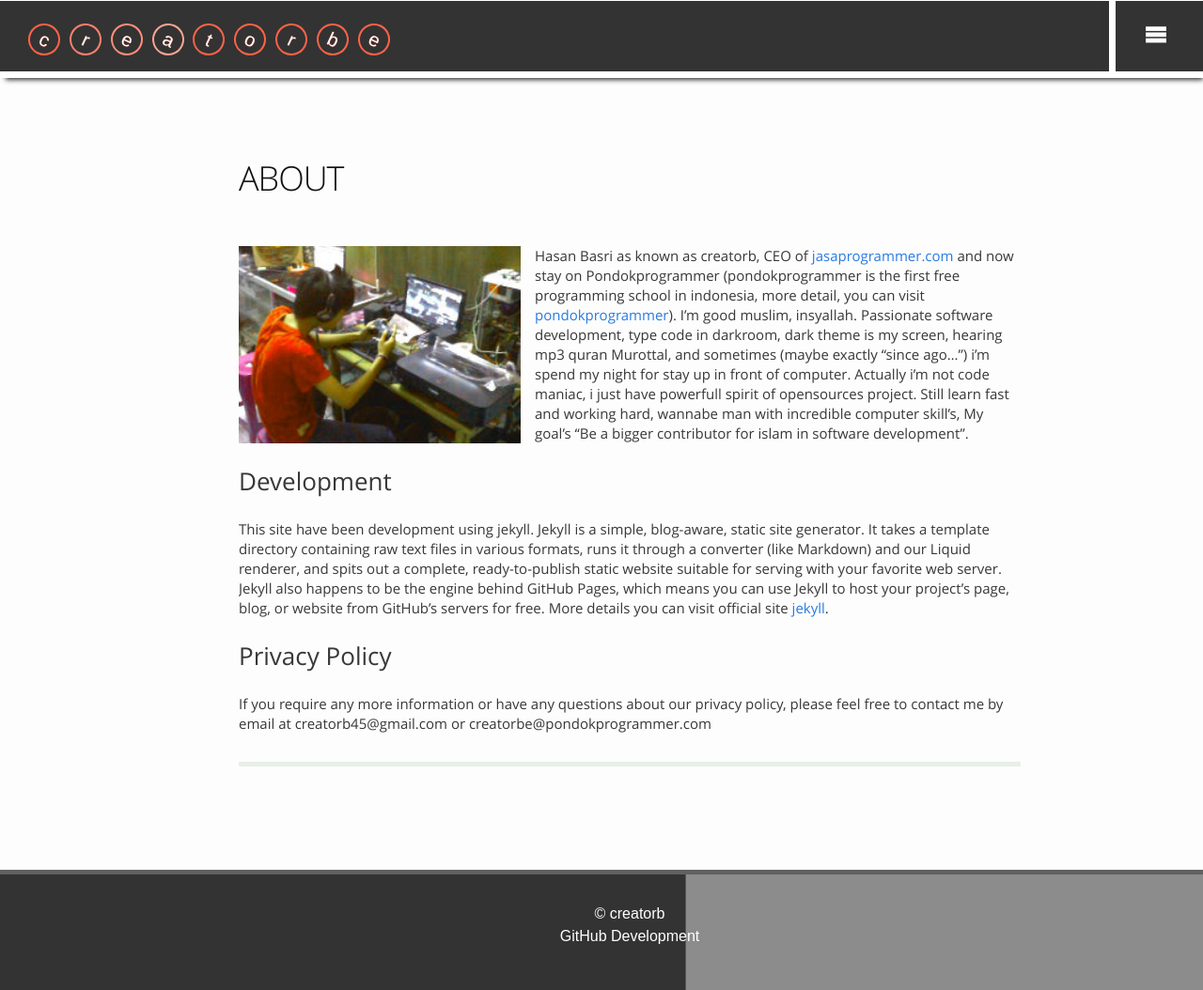
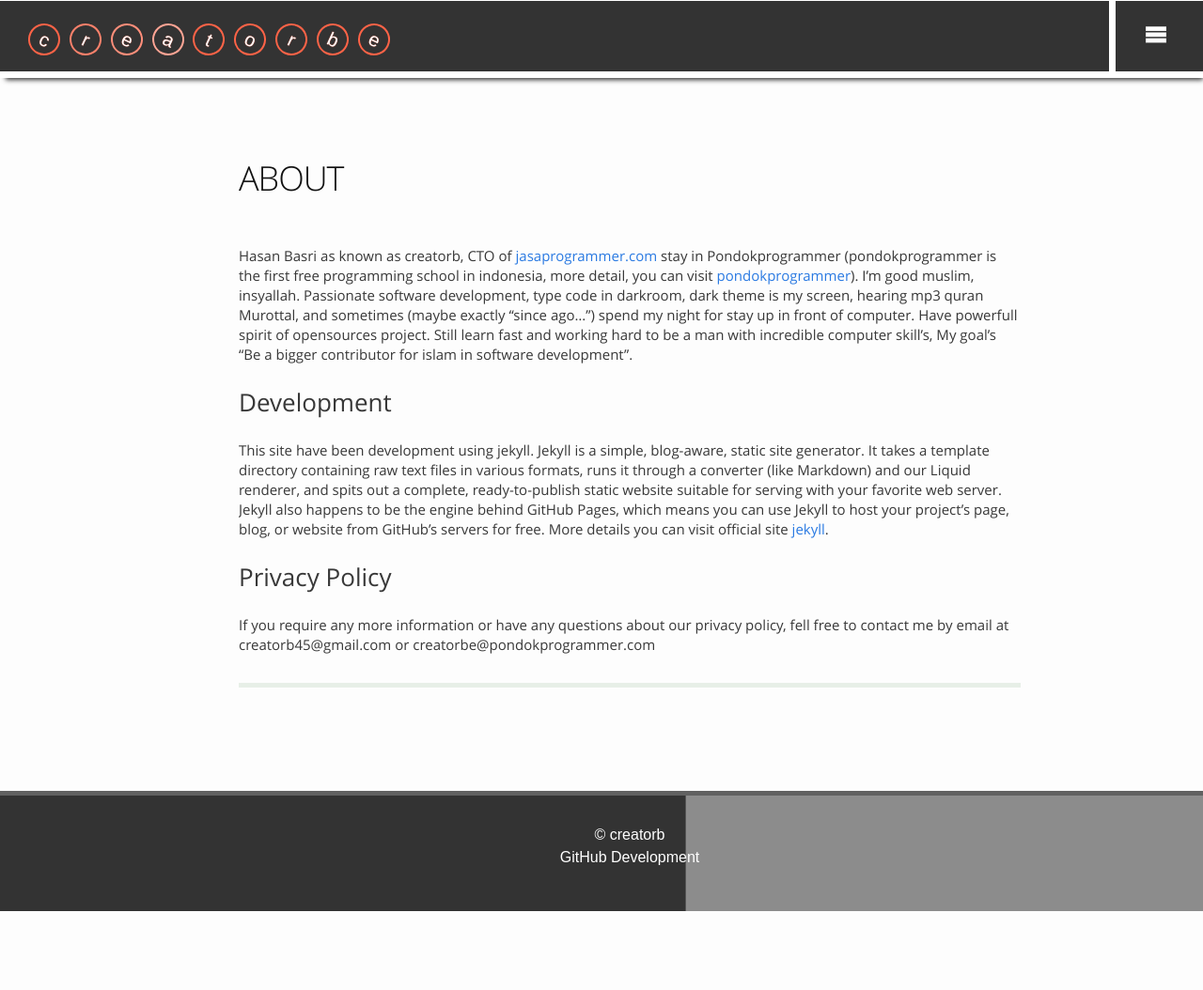
Before and after one commit to CreatorB/creatorb.github.io, a Jekyll site: the page built from about.md, in a window 1280 px wide. Shown: the whole page at 94% size. Built offline with Jekyll 4.4.1, drawn with Linux system fonts in a browser that asks for light colours; after the commit the page ends 970 px from its top, so only the background shows below that.

Commit message:
change about me

```diff
--- a/about.md
+++ b/about.md
@@ -3,12 +3,12 @@ layout: page
 title: ABOUT
 permalink: /about/
 ---
-<img class="about-pic" src="/img/me.jpg" style="width:25Opx;height:150px;min-width:240px;min-height:210px">
-Hasan Basri as known as creatorb, CEO of [jasaprogrammer.com](http://jasaprogrammer.com) and now stay on Pondokprogrammer (pondokprogrammer is the first free programming school in indonesia, more detail, you can visit [pondokprogrammer](http://pondokprogrammer.com)).
-I'm good muslim, insyallah. Passionate software development, type code in darkroom, dark theme is my screen, hearing mp3 quran Murottal, and sometimes (maybe exactly "since ago...") i'm spend my night for stay up in front of computer. Actually i'm not code maniac, i just have powerfull spirit of opensources project. Still learn fast and working hard, wannabe man with incredible computer skill's, My goal's "Be a bigger contributor for islam in software development".
+
+Hasan Basri as known as creatorb, CTO of [jasaprogrammer.com](http://jasaprogrammer.com) stay in Pondokprogrammer (pondokprogrammer is the first free programming school in indonesia, more detail, you can visit [pondokprogrammer](http://pondokprogrammer.com)).
+I'm good muslim, insyallah. Passionate software development, type code in darkroom, dark theme is my screen, hearing mp3 quran Murottal, and sometimes (maybe exactly "since ago...") spend my night for stay up in front of computer. Have powerfull spirit of opensources project. Still learn fast and working hard to be a man with incredible computer skill's, My goal's "Be a bigger contributor for islam in software development".
 
 ###Development
 This site have been development using jekyll. Jekyll is a simple, blog-aware, static site generator. It takes a template directory containing raw text files in various formats, runs it through a converter (like Markdown) and our Liquid renderer, and spits out a complete, ready-to-publish static website suitable for serving with your favorite web server. Jekyll also happens to be the engine behind GitHub Pages, which means you can use Jekyll to host your project’s page, blog, or website from GitHub’s servers for free. More details you can visit official site [jekyll](http://jekyllrb.com/){:target="_blank"}.
 
 ###Privacy Policy
-If you require any more information or have any questions about our privacy policy, please feel free to contact me by email at creatorb45@gmail.com or creatorbe@pondokprogrammer.com
+If you require any more information or have any questions about our privacy policy, fell free to contact me by email at creatorb45@gmail.com or creatorbe@pondokprogrammer.com
```
